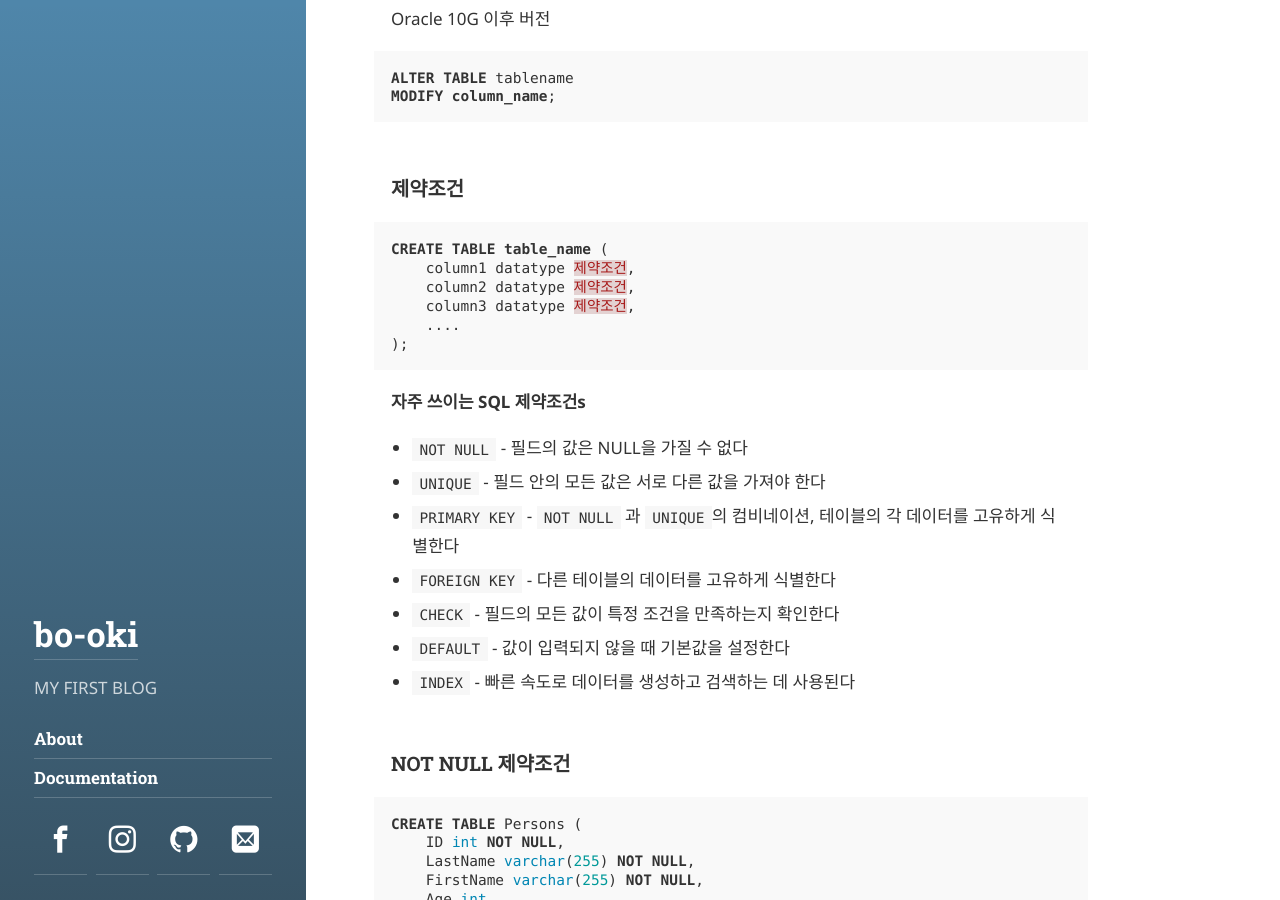
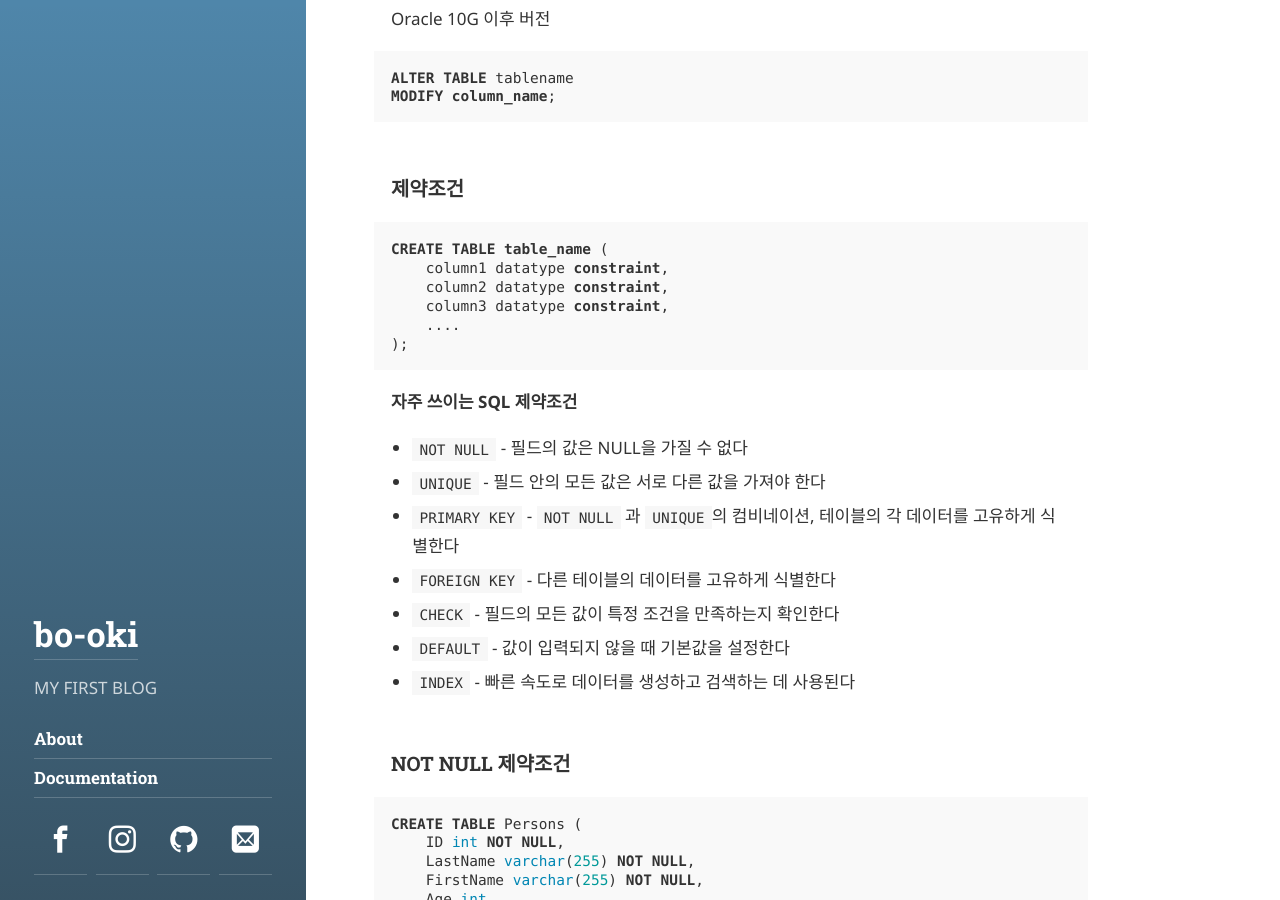
Before and after one commit to bookpark/bookpark.github.io, a Jekyll site: the page built from _posts/2017-10-06-sql-database.md, in a window 1280 px wide and 900 px high, scrolled down 2246 px. Built offline with Jekyll 4.4.1, drawn with Linux system fonts in a browser that asks for light colours; some web fonts are replaced.

Commit message:
노트 수정

````diff
--- a/_posts/2017-10-06-sql-database.md
+++ b/_posts/2017-10-06-sql-database.md
@@ -104,14 +104,14 @@ MODIFY column_name;
 
 ```sql
 CREATE TABLE table_name (
-    column1 datatype 제약조건,
-    column2 datatype 제약조건,
-    column3 datatype 제약조건,
+    column1 datatype constraint,
+    column2 datatype constraint,
+    column3 datatype constraint,
     ....
 );
 ```
 
-**자주 쓰이는 SQL 제약조건s**
+**자주 쓰이는 SQL 제약조건**
 
 * `NOT NULL` - 필드의 값은 NULL을 가질 수 없다
 * `UNIQUE` - 필드 안의 모든 값은 서로 다른 값을 가져야 한다
````
